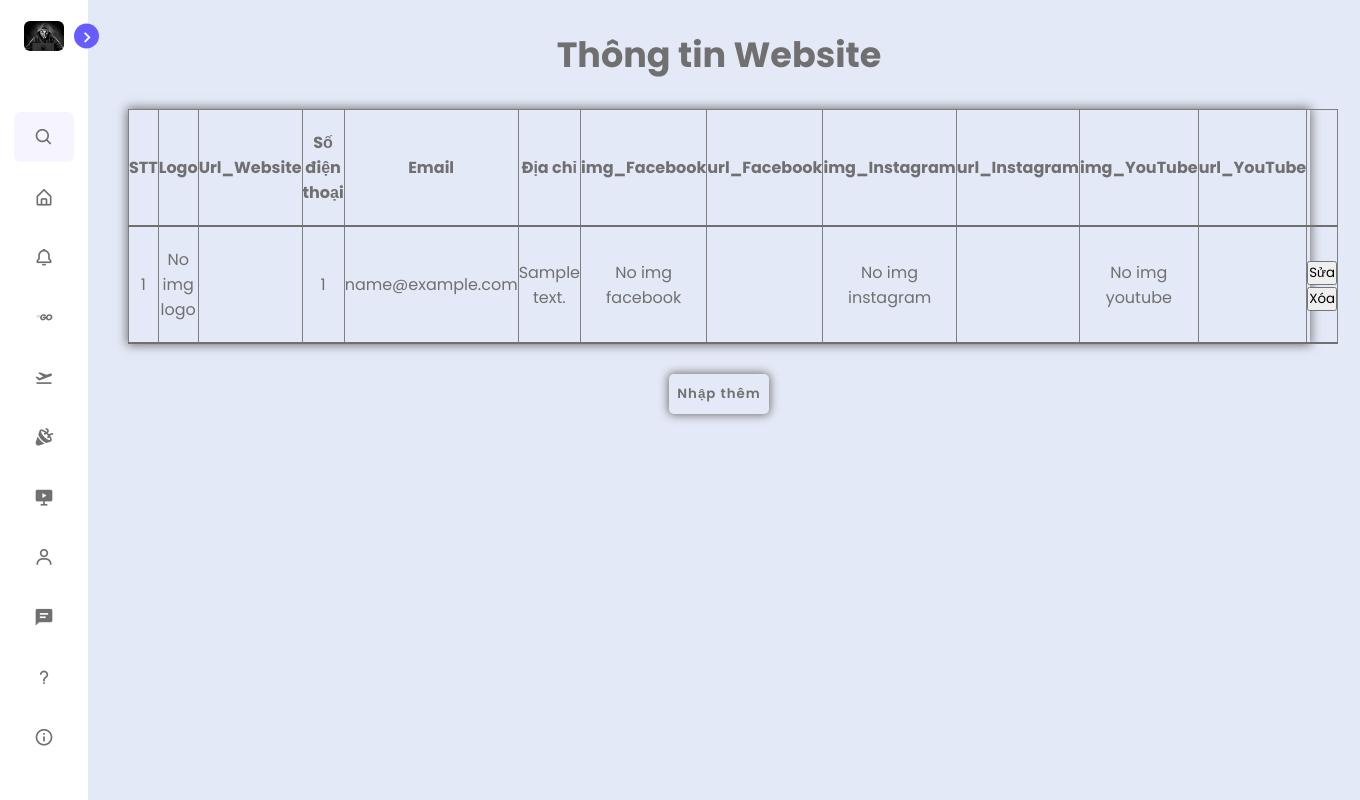
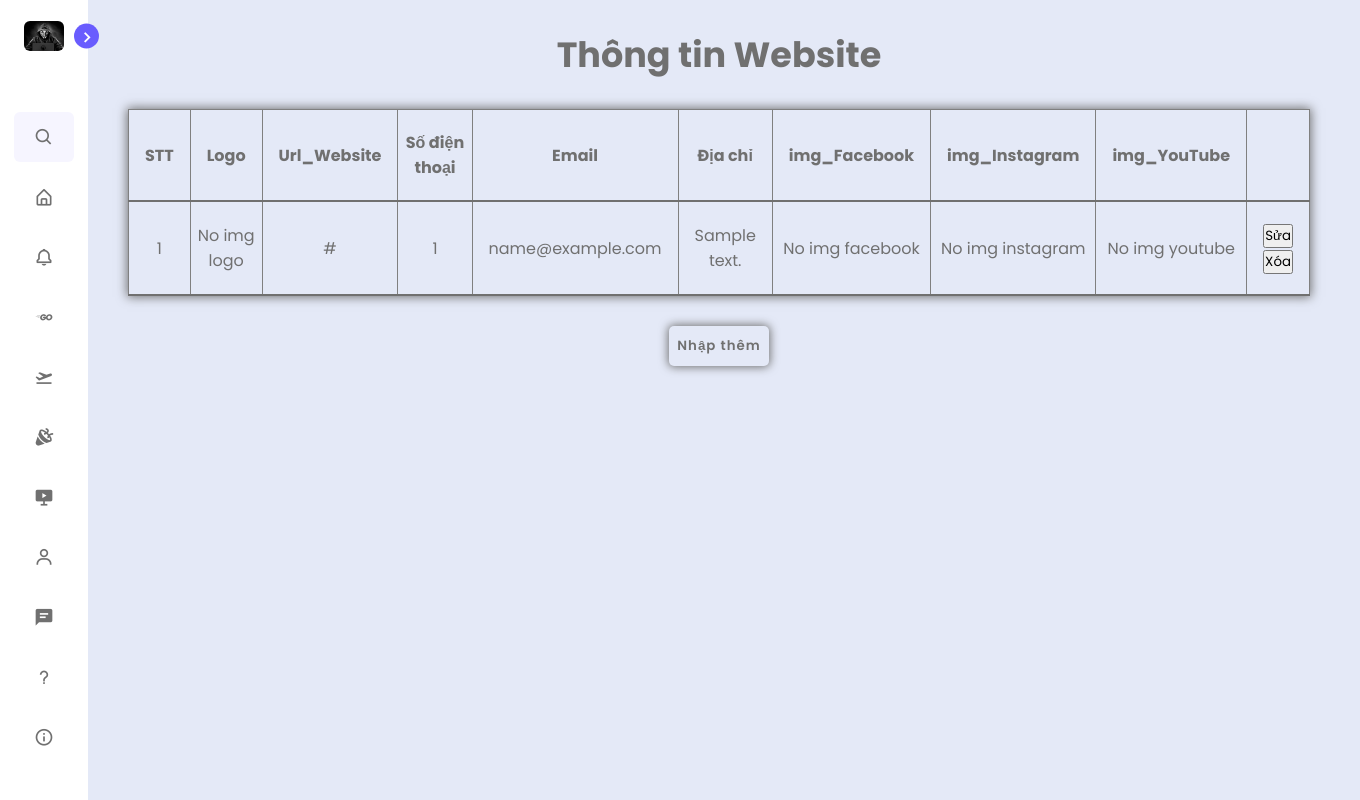
Before and after one commit to tavietdat123/duan1, a PHP site: page /admin/index.php?action=information in a window 1360 px wide. Run offline with PHP 8.4, Linux system fonts and the light colour scheme; tables that the repository leaves empty hold one stand-in row (values such as "Sample post"); data that the repository does not hold is empty.

Commit message:
change 19/11

```diff
--- a/DAO/information_DAO.php
+++ b/DAO/information_DAO.php
@@ -1,7 +1,7 @@
 <?php
-function addInfor($logo, $urlWebsite, $tell, $email, $address, $facebook, $urlFacebook, $instagram, $urlInstagram, $youtube, $urlYoutube)
+function addInfor($logo, $urlWebsite, $tell, $email, $address, $facebook, $instagram, $youtube)
 {
-    $sql = "insert into information(logo, url_Website, tell, email, address, facebook,url_facebook, instagram, url_instagram, youtube, url_youtube) values('$logo', '$urlWebsite', '$tell', '$email', '$address', '$facebook', '$urlFacebook', '$instagram', '$urlInstagram', '$youtube', '$urlYoutube')";
+    $sql = "insert into information(logo, url_Website, tell, email, address, facebook, instagram, youtube) values('$logo', '$urlWebsite', '$tell', '$email', '$address', '$facebook', '$instagram', '$youtube')";
 
     pdo_execute($sql);
 }
--- a/admin/index.php
+++ b/admin/index.php
@@ -1,9 +1,9 @@
 <?php
+include "header.php";
+
 include "../DAO/PDO.php";
 
 include "../DAO/information_DAO.php";
-
-include "header.php";
 
 if (isset($_GET['action'])) {
     $action = $_GET['action'];
@@ -20,13 +20,10 @@
                 $address = $_POST['address'];
 
                 $facebook = $_FILES['facebook']['name'];
-                $urlFacebook = $_POST['url_facebook'];
 
                 $instagram = $_FILES['instagram']['name'];
-                $urlInstagram = $_POST['url_instagram'];
 
                 $youtube = $_FILES['youtube']['name'];
-                $urlYoutube = $_POST['url_youtube'];
 
                 $target_dir = "../upload/";
                 $logo = $target_dir . basename($_FILES['logo']['name']);
@@ -38,7 +35,7 @@
                 } else {
                 }
 
-                addInfor($logo, $urlWebsite, $tell, $email, $address, $facebook, $urlFacebook, $instagram, $urlInstagram, $youtube, $urlYoutube);
+                addInfor($logo, $urlWebsite, $tell, $email, $address, $facebook, $instagram, $youtube);
 
                 $thongbao = "Thêm thông tin thành công";
 
--- a/admin/information/information.php
+++ b/admin/information/information.php
@@ -11,11 +11,8 @@
                 <th>Email</th>
                 <th>Địa chỉ</th>
                 <th>img_Facebook</th>
-                <th>url_Facebook</th>
                 <th>img_Instagram</th>
-                <th>url_Instagram</th>
                 <th>img_YouTube</th>
-                <th>url_YouTube</th>
                 <th></th>
             </tr>
 
@@ -32,6 +29,7 @@
                 $facebook = "../upload/" . $facebook;
                 $instagram = "../upload/" . $instagram;
                 $youtube = "../upload/" . $youtube;
+                // var_dump($youtube);die;
 
 
                 if (is_file($logo)) {
@@ -67,20 +65,17 @@
                         <tr>
                             <td>' . $id . '</td>
                             <td>' . $img_logo . '</td>
-                            <td>' . $urlWebsite . '</td>
+                            <td>' . $url_website . '</td>
 
                             <td>' . $tell . '</td>
                             <td>' . $email . '</td>
                             <td>' . $address . '</td>
 
                             <td>' . $picture . '</td>
-                            <td>' . $urlFacebook . '</td>
 
                             <td>' . $picture1 . '</td>
-                            <td>' . $urlInstagram . '</td>
 
                             <td>' . $picture2 . '</td>
-                            <td>' . $urlYoutube . '</td>
 
                             <td><a href="' . $fix_infor . '"><input type="button" value="Sửa" name="btn-fix"></a>
                             <a href="' . $delete_infor . '"><input type="button" value="Xóa" name="btn-delete"></a></td>
--- a/view/footer.php
+++ b/view/footer.php
@@ -86,13 +86,10 @@
                 các dịch vụ liên quan.</span>
         </div>
     </div>
-<<<<<<< HEAD
     <script src="js/header.js"></script>
-=======
 </div>
 <script src="js/header.js"></script>
 <script src="js/sliderFlight.js"></script>
->>>>>>> 4dcd66bf995c70b8e4143453d1db455160620687
 </body>
 
 </html>
```
Also changed, not shown: admin/information/add_infor.php (+0 -15 lines).
